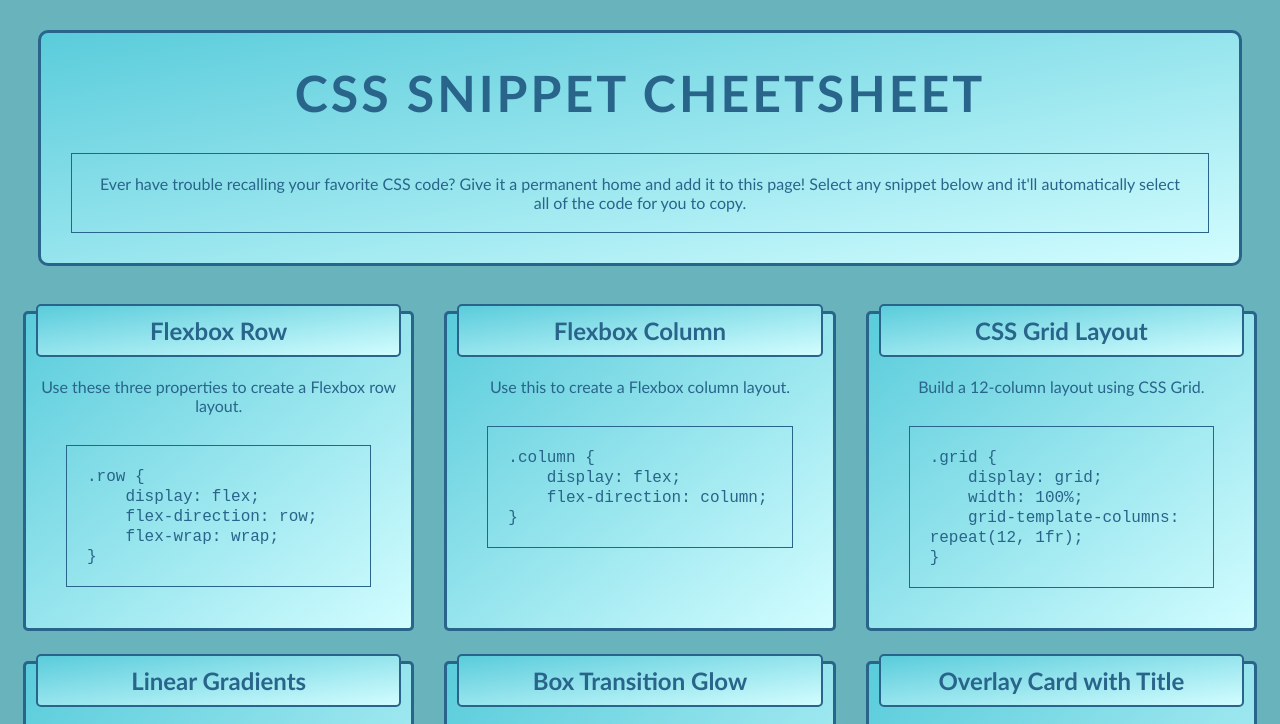
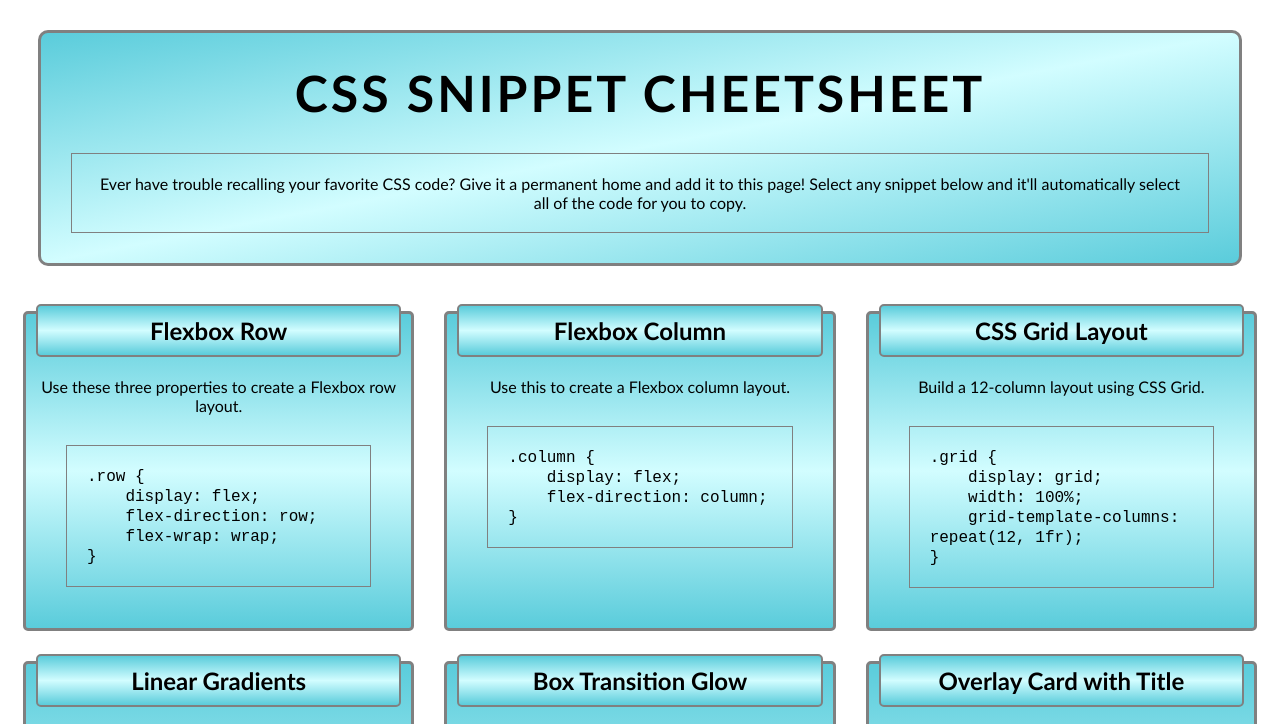
Before and after one commit to suejinkim20/CSS-Snippet-Cheat-Sheet, a plain HTML site: page index.html in a window 1280 px wide. Shown: the top 724 px of the page. Drawn offline with Linux system fonts and the light colour scheme.

Commit message:
adjusting color scheme

```diff
--- a/assets/css/style.css
+++ b/assets/css/style.css
@@ -4,11 +4,11 @@
 
 
 :root {
-    --background-color: #69b3bd;
+    --background-color: white;
     --code-box-color: linear-gradient(to right, #b4dfe5, #d2fdff);
-    --header-color: #29648a;
-    --text-color: #29648a;
-    --border-color: #29648a;
+    --header-color: black;
+    --text-color: black;
+    --border-color: grey;
 
 }
 
@@ -23,7 +23,7 @@ body {
 
 header {
     border: var(--border-color) solid 3px;
-    background-image: linear-gradient(to bottom right, #5accdb, #d2fdff);
+    background-image: linear-gradient(to bottom right, #5accdb, #d2fdff, #5accdb);
     border-radius: 10px;
     margin: 30px;
 }
@@ -46,10 +46,10 @@ h2 {
     position: relative;
     margin-top: -20px;
     z-index: 1;
-    background-image: linear-gradient(to bottom right, #5accdb, #d2fdff);
+    background-image: linear-gradient(to bottom , #5accdb, #d2fdff, #5accdb);
     border-radius: 5px;
     padding: 10px;
-    color: #29648a;
+    color: black;
 }
 
 
@@ -63,7 +63,7 @@ main {
     flex: 300px;
     padding: 10px;
     text-align: center;
-    background-image: linear-gradient(to bottom right, #5accdb, #d2fdff);
+    background-image: linear-gradient(to bottom, #5accdb, #d2fdff, #5accdb);
     border: var(--border-color) solid 3px;
     margin: 15px;
     border-radius: 5px;
```
